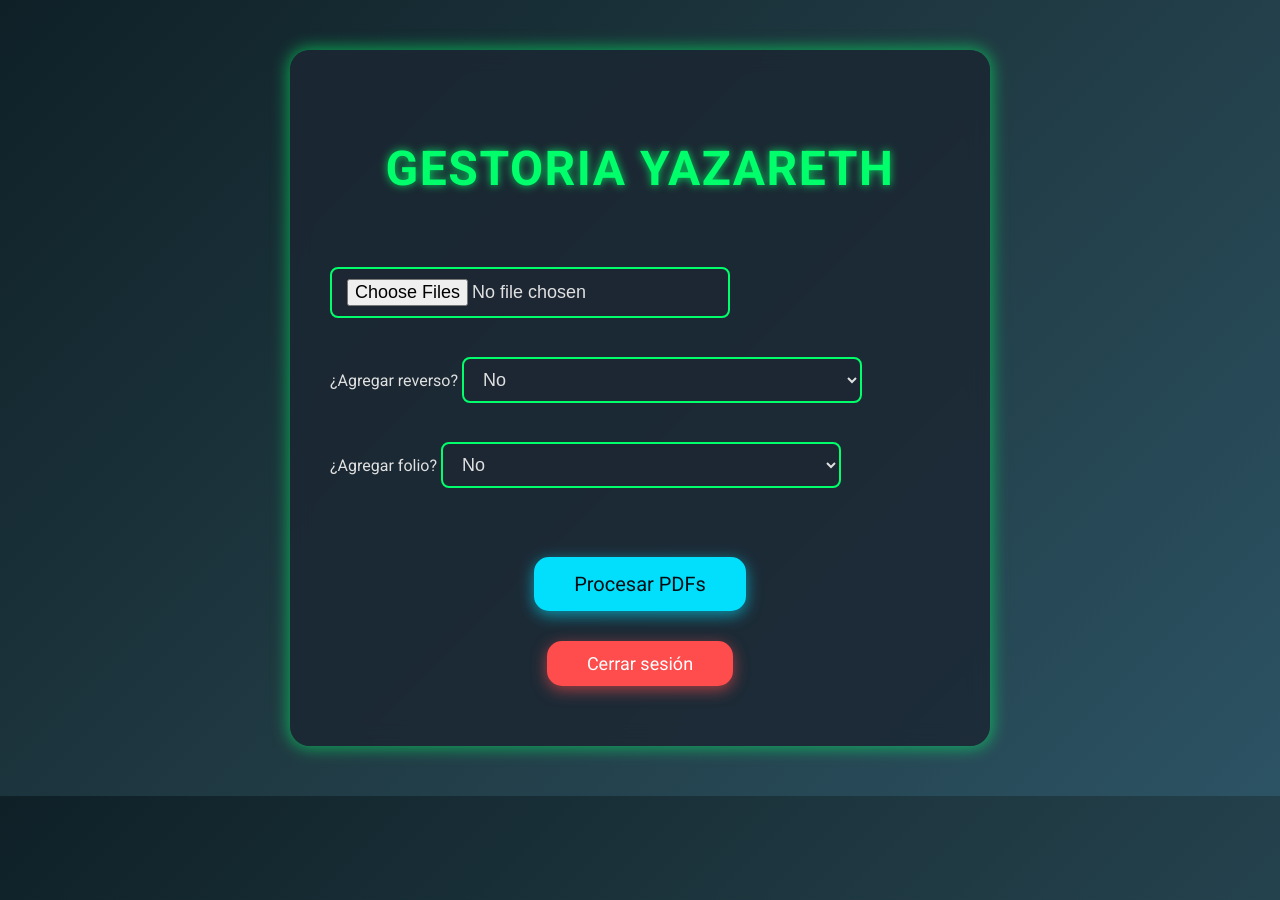
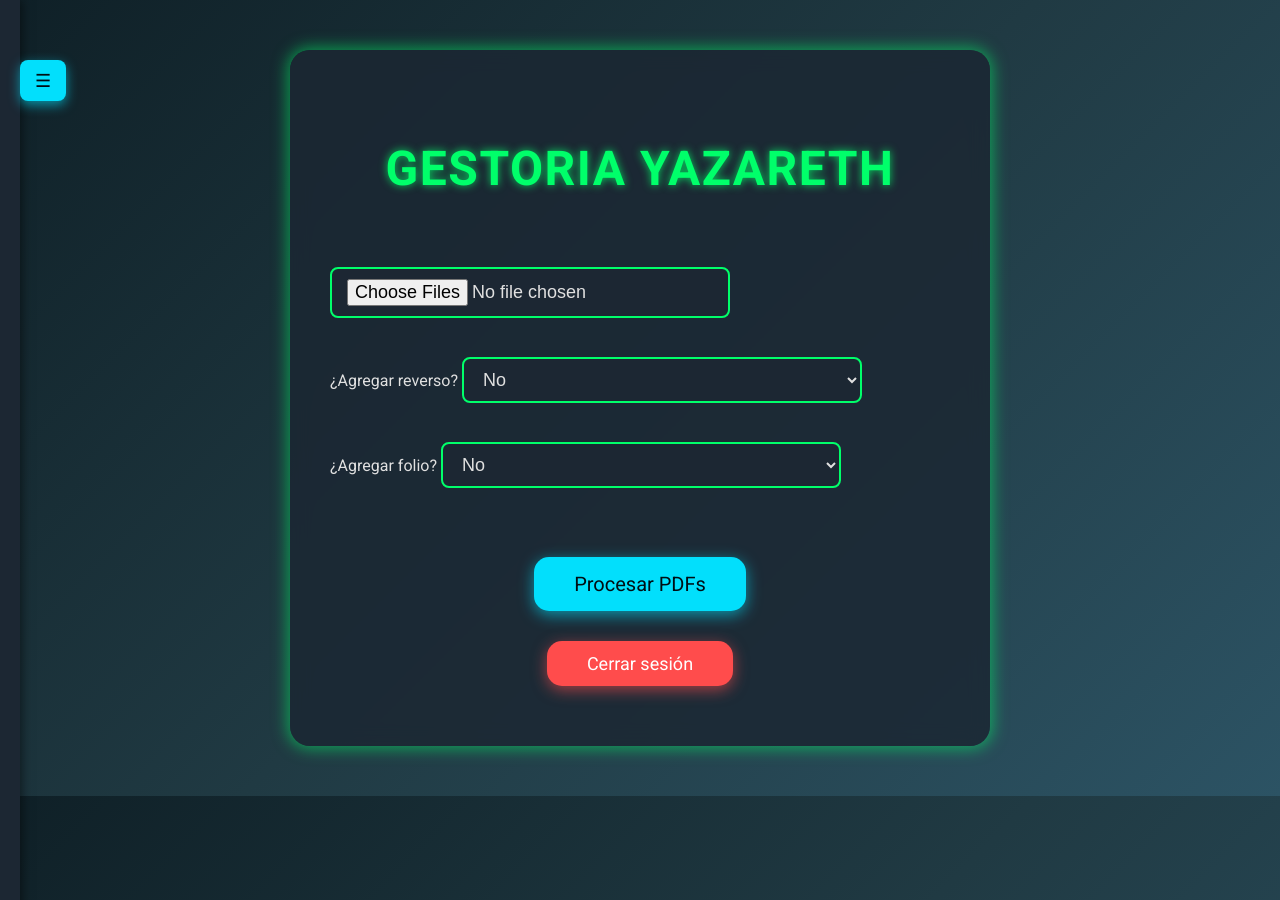
Before and after one commit to Guztorr/SISTEMA-GESTORIA, a Flask app: page / in a window 1280 px wide. Run offline with Flask 3, Linux system fonts and the light colour scheme; the visitor is signed in with stand-in values (Sample User, id 1).

Commit message:
Update index.html

```diff
--- a/templates/index.html
+++ b/templates/index.html
@@ -6,8 +6,86 @@
     <title>SISTEMA YAZARETH</title>
     <link rel="stylesheet" href="{{ url_for('static', filename='style.css') }}">
     <link rel="icon" type="image/x-icon" href="{{ url_for('static', filename='favicon.ico') }}">
+    <style>
+.panel-toggle {
+    position: absolute;
+    top: 20px;
+    left: 20px;
+    background: #02dffc;
+    color: #000e14;
+    padding: 10px 15px;
+    border: none;
+    border-radius: 8px;
+    cursor: pointer;
+    z-index: 10;
+    transition: left 0.3s ease;
+}
+
+/* Cuando el panel está abierto, mover el botón */
+.panel-toggle.shifted {
+    left: 300px;
+}
+
+
+        .panel-admin {
+            position: fixed;
+            top: 0;
+            left: -300px;
+            width: 280px;
+            height: 100%;
+            background-color: #1c2733;
+            color: white;
+            padding: 20px;
+            box-shadow: 2px 0 10px rgba(0,0,0,0.5);
+            transition: left 0.3s ease;
+            z-index: 9;
+        }
+
+        .panel-admin.open {
+            left: 0;
+        }
+
+        .panel-admin h3 {
+            margin-top: 0;
+            font-size: 22px;
+            color: #00ff6a;
+        }
+
+        .panel-admin form {
+            margin-bottom: 20px;
+        }
+
+        .panel-admin input {
+            width: 100%;
+            margin-bottom: 10px;
+        }
+    </style>
 </head>
 <body>
+
+<button class="panel-toggle" id="panelToggle" onclick="togglePanel()">
+    <span id="menu-icon">☰</span>
+</button>
+
+
+{% if username == 'admin' %}
+<div id="adminPanel" class="panel-admin">
+    <h3>Administrar Usuarios</h3>
+    <form action="{{ url_for('crear_usuario') }}" method="post">
+        <input type="text" name="nuevo_usuario" placeholder="Nuevo usuario" required>
+        <input type="password" name="nueva_contraseña" placeholder="Contraseña" required>
+        <button type="submit">Crear Usuario</button>
+    </form>
+    <form action="{{ url_for('eliminar_usuario') }}" method="post">
+        <input type="text" name="usuario_a_eliminar" placeholder="Usuario a eliminar" required>
+        <button type="submit">Eliminar Usuario</button>
+    {% if mensaje_crear %}
+        <p id="mensajeTemporal" class="mensaje-panel">{{ mensaje_crear }}</p>
+    {% endif %}
+    </form>
+</div>
+{% endif %}
+
 <div class="contenedor-cuadro">
     <h2 id="titulo">GESTORIA YAZARETH</h2>
     <form action="{{ url_for('merge_pdfs') }}" method="post" enctype="multipart/form-data">
@@ -28,5 +106,30 @@
         <button type="submit" class="btn-logout">Cerrar sesión</button>
     </form>
 </div>
+
+<script>
+    function togglePanel() {
+        const panel = document.getElementById('adminPanel');
+        const toggleBtn = document.getElementById('panelToggle');
+        const icon = document.getElementById('menu-icon');
+
+        const isOpen = panel.classList.toggle('open');
+
+        // Cambiar ícono y mover el botón
+        icon.textContent = isOpen ? '✖' : '☰';
+        toggleBtn.classList.toggle('shifted', isOpen);
+    }
+
+    // Mensaje temporal
+    window.addEventListener('DOMContentLoaded', () => {
+        const mensaje = document.getElementById('mensajeTemporal');
+        if (mensaje) {
+            setTimeout(() => {
+                mensaje.style.display = 'none';
+            }, 3000);
+        }
+    });
+</script>
+
 </body>
 </html>
```
Lines whose indentation alone changed are shown as unchanged.
